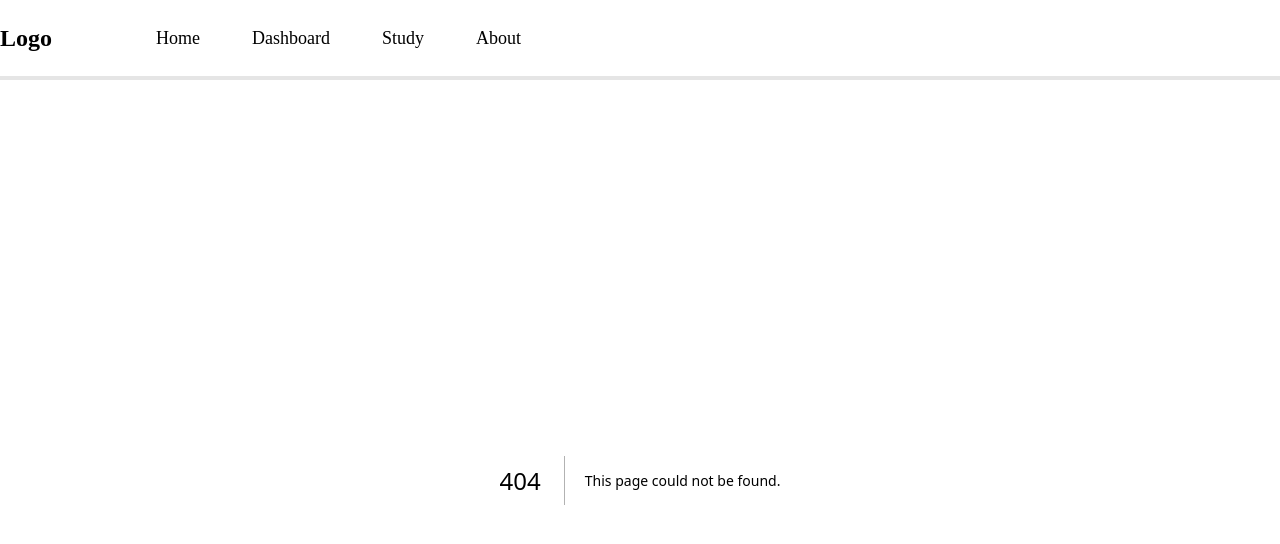
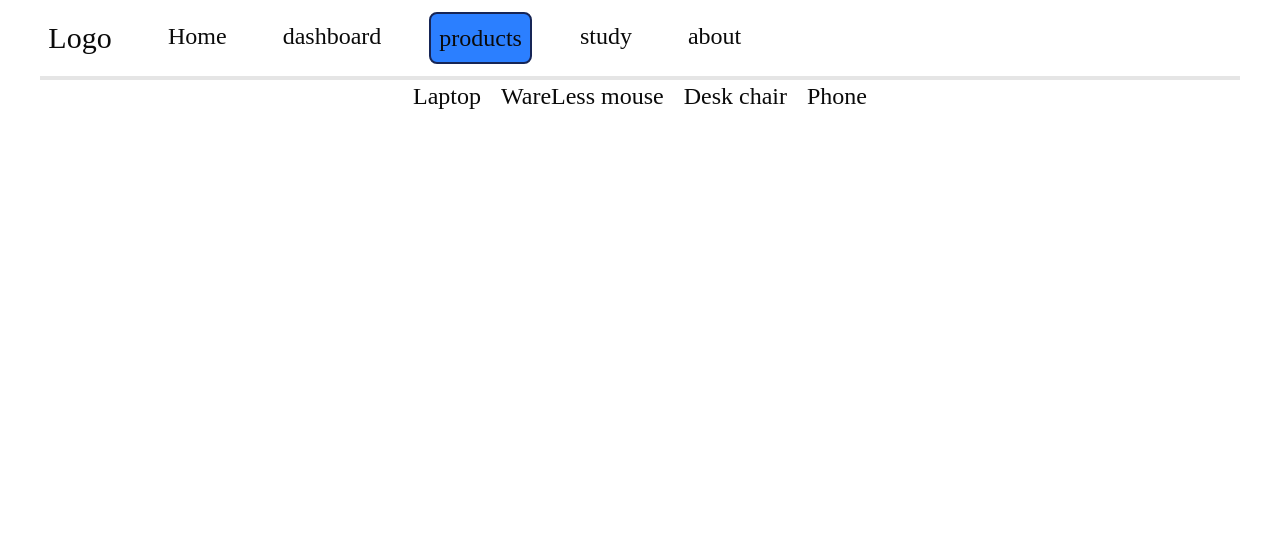
Before and after one commit to haihuhu/prictice, a Next.js app: page /products in a window 1280 px wide. Before the commit this address had no page. Shown: the top 544 px of the page. Built offline with nearby package versions, Linux system fonts and the light colour scheme.

Commit message:
daynamic route

```diff
--- a/app/(root)/page.tsx
+++ b/app/(root)/page.tsx
@@ -1,11 +1,7 @@
-import Link from 'next/link';
+import React from 'react';
 
 const HomePage = () => {
-  return (
-    <>
-      <div className="mt-60 ml-60">HomePage</div>
-    </>
-  );
+  return <div>HomePage</div>;
 };
 
 export default HomePage;
--- /dev/null
+++ b/app/about/page.tsx
@@ -0,0 +1,7 @@
+import React from 'react';
+
+const AboutPage = () => {
+  return <div>AboutPage</div>;
+};
+
+export default AboutPage;
--- a/app/dashboard/layout.tsx
+++ b/app/dashboard/layout.tsx
@@ -1,16 +1,13 @@
 import Sidebar from '@/components/Sidebar';
-const dashboardMenu = [
-  { label: 'Cart', href: '/dashboard/cart' },
-  { label: 'Todo', href: '/dashboard/todo' },
-];
 
 const DashboardLayout = ({ children }: { children: React.ReactNode }) => {
   return (
-    <div className="flex">
-      <Sidebar dashboardMenu={dashboardMenu} />
-      <main className="flex-1">{children}</main>
-    </div>
+    <>
+      <div className="flex ">
+        <Sidebar />
+        <main className="flex-1 w-full">{children}</main>
+      </div>
+    </>
   );
 };
-
 export default DashboardLayout;
--- a/app/dashboard/page.tsx
+++ b/app/dashboard/page.tsx
@@ -1,7 +1,7 @@
 import { redirect } from 'next/navigation';
 
-const page = () => {
-  redirect('/dashboard/cart');
+const DashboardPage = () => {
+  return redirect('/dashboard/cart');
 };
 
-export default page;
+export default DashboardPage;
--- a/app/layout.tsx
+++ b/app/layout.tsx
@@ -18,11 +18,12 @@ export const metadata: Metadata = {
   description: 'Generated by create next app',
 };
 
-const route = [
+const navRoutes = [
   { label: 'Home', href: '/' },
-  { label: 'Dashboard', href: '/dashboard' },
-  { label: 'Study', href: '/study' },
-  { label: 'About', href: '/about' },
+  { label: 'dashboard', href: '/dashboard' },
+  { label: 'products', href: '/products' },
+  { label: 'study', href: '/study' },
+  { label: 'about', href: '/about' },
 ];
 
 export default function RootLayout({
@@ -32,9 +33,9 @@ export default function RootLayout({
 }>) {
   return (
     <html lang="en" className={`${geistSans.variable} ${geistMono.variable} h-full antialiased`}>
-      <body className="min-h-full flex flex-col">
-        <Navbar route={route} />
-        {children}
+      <body className="mx-auto w-[1200px]  min-h-full flex flex-col">
+        <Navbar navbarRoutes={navRoutes} />
+        <main>{children}</main>
       </body>
     </html>
   );
--- /dev/null
+++ b/app/products/[productId]/page.tsx
@@ -0,0 +1,20 @@
+'use client';
+
+import { useParams } from 'next/navigation';
+import { products } from '../page';
+
+const ProductIdPage = () => {
+  const { productId } = useParams();
+  const product = products.find((item) => item.id === productId);
+  return (
+    product && (
+      <div className="flex justify-center items-center text-xl gap-10">
+        <p>{product.id}</p>
+        <p>{product.name}</p>
+        <p> {product.price}</p>
+      </div>
+    )
+  );
+};
+
+export default ProductIdPage;
--- /dev/null
+++ b/app/products/page.tsx
@@ -0,0 +1,30 @@
+import Link from 'next/link';
+import React from 'react';
+interface ProductType {
+  id: string;
+  name: string;
+  price: number;
+}
+
+export const products: ProductType[] = [
+  { id: 'products-1', name: 'Laptop', price: 30 },
+  { id: 'products-2', name: 'WareLess mouse', price: 30 },
+  { id: 'products-3', name: 'Desk chair', price: 30 },
+  { id: 'products-4', name: 'Phone', price: 30 },
+];
+
+const ProductsPage = () => {
+  return (
+    <div className="flex justify-center items-center gap-5 text-2xl">
+      {products.map((item) => {
+        return (
+          <Link key={item.id} href={`/products/${item.id}`}>
+            {item.name}
+          </Link>
+        );
+      })}
+    </div>
+  );
+};
+
+export default ProductsPage;
--- a/components/Navbar.tsx
+++ b/components/Navbar.tsx
@@ -1,36 +1,32 @@
 'use client';
-
 import { cn } from '@/lib/utils';
 import Link from 'next/link';
 import { usePathname } from 'next/navigation';
-
 interface NavbarProps {
-  route: { label: string; href: string }[];
+  navbarRoutes: { label: string; href: string }[];
 }
-
-const Navbar = ({ route }: NavbarProps) => {
+const Navbar = ({ navbarRoutes }: NavbarProps) => {
   const pathname = usePathname();
-
   return (
-    <>
-      <div className="flex h-[80px] border-b-4">
-        <div className="flex items-center w-[60px] text-2xl font-bold">
-          <Link href="/">Logo</Link>
+    <div className="flex items-center h-20 border-b-4">
+      <div className="w-[80px]">
+        <Link href="/" className="flex justify-center items-center h-full w-full text-3xl">
+          Logo
+        </Link>
       </div>
-        <div className="flex justify-center items-center ml-20 gap-5 my-5">
-          {route.map((item) => {
+      <div className="flex ml-10 gap-10">
+        {navbarRoutes.map((item) => {
           const isActive =
             (item.href === '/' && pathname === '/') ||
             (item.href !== '/' && pathname.startsWith(item.href));
-
           return (
             <Link
               key={item.label}
               href={item.href}
               className={cn(
-                  'text-lg font-medium px-4 py-2 rounded-md',
+                'text-2xl px-2 py-2 rounded-md',
                 'hover:text-blue-500 hover:bg-blue-500/10',
-                  isActive ? 'bg-blue-500' : ''
+                isActive ? 'bg-blue-500 border-2 border-blue-950' : ''
               )}
             >
               {item.label}
@@ -39,7 +35,6 @@ const Navbar = ({ route }: NavbarProps) => {
         })}
       </div>
     </div>
-    </>
   );
 };
 export default Navbar;
--- a/components/Sidebar.tsx
+++ b/components/Sidebar.tsx
@@ -1,28 +1,30 @@
 'use client';
+
 import { cn } from '@/lib/utils';
 import Link from 'next/link';
 import { usePathname } from 'next/navigation';
-interface SidebarProps {
-  dashboardMenu: { label: string; href: string }[];
-}
-const Sidebar = ({ dashboardMenu }: SidebarProps) => {
+
+const sidebarMenu = [
+  { label: 'Cart', href: '/dashboard/cart' },
+  { label: 'Todo', href: '/dashboard/todo' },
+];
+
+const Sidebar = () => {
   const pathname = usePathname();
-
   return (
     <>
-      <div className="flex justify-start items-center flex-col pt-3 gap-6 border-r-4 w-[80px]">
-        {dashboardMenu.map((item) => {
-          const isMatch = pathname === item.href;
-          const computedClassName = cn(
-            'text-lg font-medium px-4 py-2 rounded-md',
-            'hover:bg-blue-500/10 hover:text-blue-500',
-            isMatch ? 'bg-blue-200' : ''
-          );
+      <div className="flex flex-col items-center w-[120px]  border-r-4 gap-5 pt-5">
+        {sidebarMenu.map((item) => {
+          const isActive = pathname.startsWith(item.href);
           return (
             <Link
               key={item.label}
               href={item.href}
-              className={computedClassName}
+              className={cn(
+                'text-2xl px-2 py-1 rounded-md',
+                'hover:text-blue-500 hover:bg-blue-500/10',
+                isActive ? 'bg-blue-500 border-2 border-red-800' : ''
+              )}
             >
               {item.label}
             </Link>
@@ -32,4 +34,5 @@ const Sidebar = ({ dashboardMenu }: SidebarProps) => {
     </>
   );
 };
+
 export default Sidebar;
```
Lines whose indentation alone changed are shown as unchanged.
